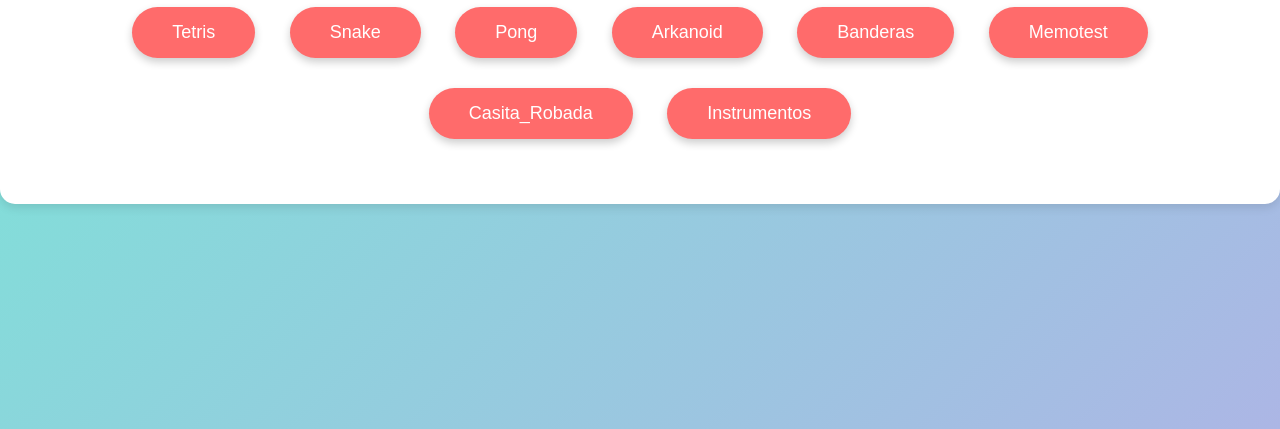
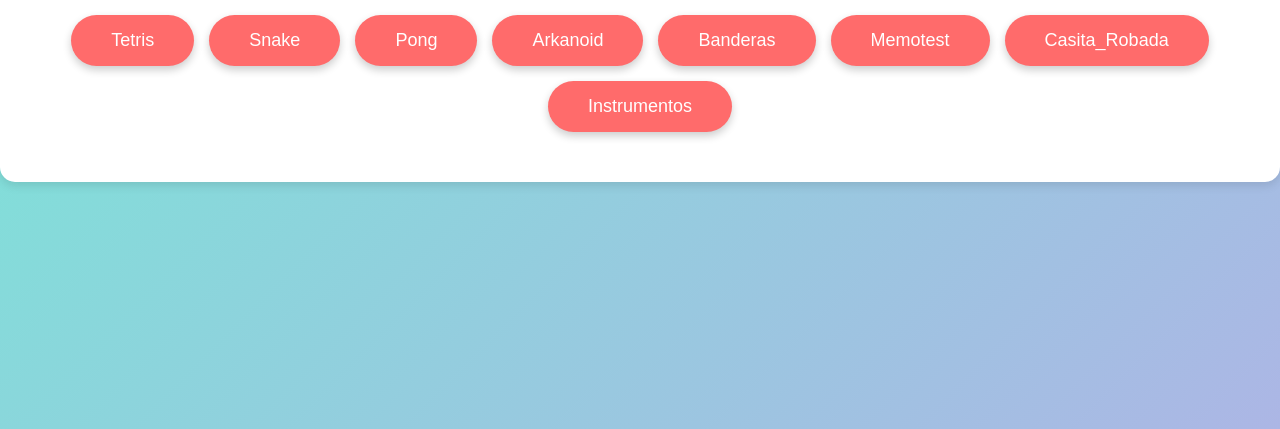
Before and after one commit to LCaravaggio/juegos, a plain HTML site: page index.html in a window 1280 px wide. Shown: the part 371-800 px from the top of the page. Drawn offline with Linux system fonts and the light colour scheme.

Commit message:
Update index.html

```diff
--- a/index.html
+++ b/index.html
@@ -26,11 +26,16 @@
             margin-bottom: 30px;
             font-size: 2rem;
         }
+        .button-container {
+            display: flex;
+            flex-wrap: wrap;
+            justify-content: center;
+            gap: 15px;
+        }
         button {
             background-color: #ff6b6b;
             color: white;
             padding: 15px 40px;
-            margin: 15px;
             border: none;
             border-radius: 30px;
             font-size: 18px;
@@ -49,6 +54,7 @@
 
     <div class="container">
         <h1>Juegos</h1>
+        <div class="button-container">
             <button onclick="redirect('tetris.html')">Tetris</button>
             <button onclick="redirect('snake.html')">Snake</button>
             <button onclick="redirect('pong.html')">Pong</button>
@@ -57,6 +63,7 @@
             <button onclick="redirect('memotest/memotest.html')">Memotest</button>
             <button onclick="redirect('casitarobada.html')">Casita_Robada</button>
             <button onclick="redirect('instrumentos.html')">Instrumentos</button>
+        </div>
     </div>
 
     <script>
```
Lines whose indentation alone changed are shown as unchanged.
